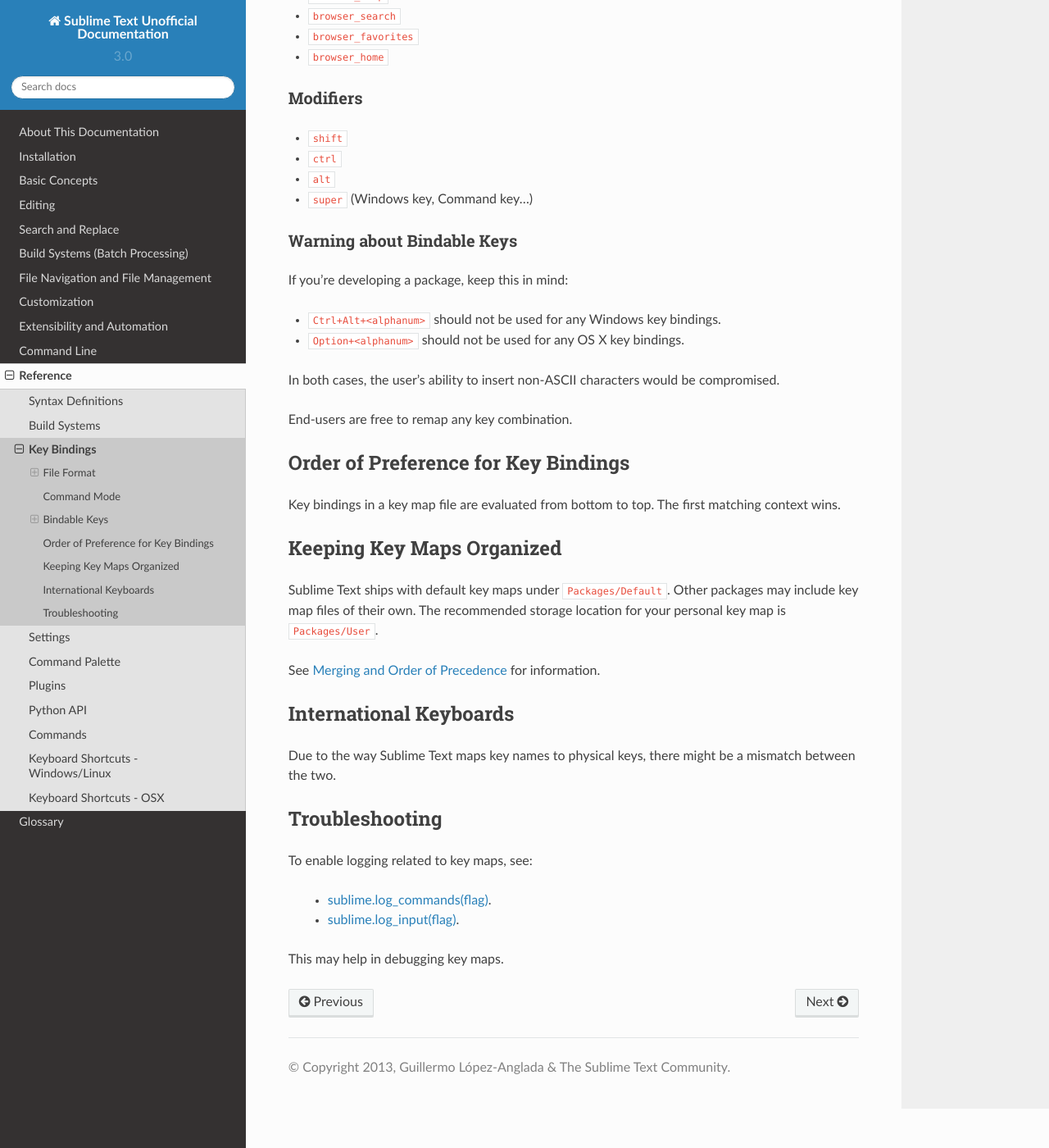
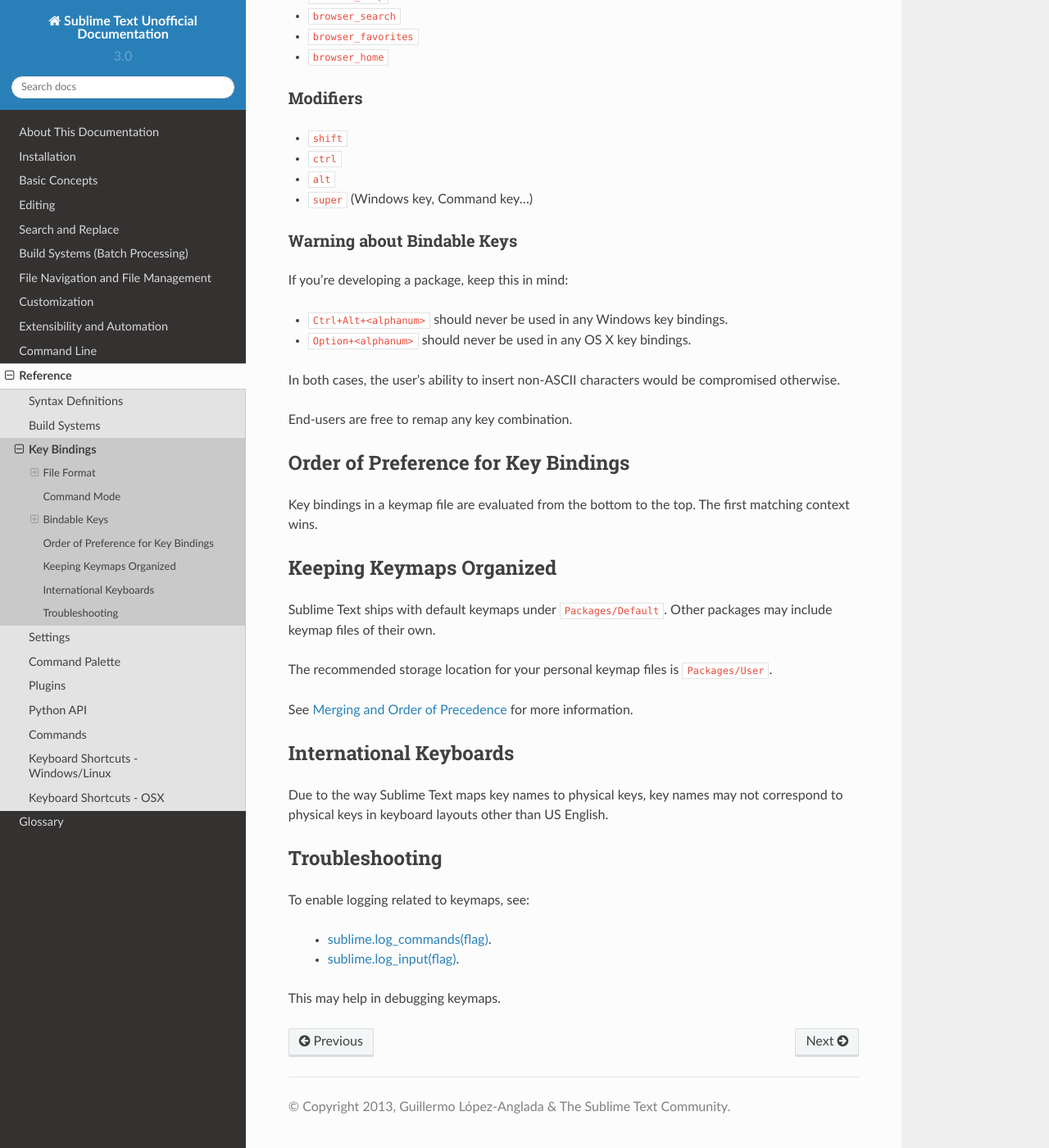
Before and after one commit to guillermooo/sublime-undocs, a Sphinx documentation site: the page built from source/reference/key_bindings.rst, in a window 1280 px wide and 1400 px high, scrolled down 4976 px. Shown: the whole window at 82% size. Built offline with Sphinx 7.4.7 and the Read the Docs theme 2.0.0, drawn with Linux system fonts in a browser that asks for light colours; some of the changed text lies outside the part shown.

Commit message:
edit keybindings topics

```diff
--- a/source/reference/key_bindings.rst
+++ b/source/reference/key_bindings.rst
@@ -10,38 +10,39 @@
 
 Key bindings are stored in ``.sublime-keymap`` files
 and defined in JSON.
-Key map files may be located anywhere in a package.
+Keymap files may be located anywhere in a package.
 
 
-Naming Key Map Files
+Naming Keymap Files
 --------------------
 
-Each platform can optionally have its own key map:
+Any keymap named ``Default.sublime-keymap``
+will always be applied in all platforms.
+
+Additionally, each platform
+can optionally have its own keymap:
 
 * ``Default (Windows).sublime-keymap``
 * ``Default (OSX).sublime-keymap``
 * ``Default (Linux).sublime-keymap``
 
-To have the key map applied in all platforms,
-name the file ``Default.sublime-keymap``.
-
-Sublime Text will ignore any ``.sublime-keymap``
+Sublime Text will ignore any ``.sublime-keymap`` file
 whose name doesn't follow the patterns just described.
 
 
 Structure of a Key Binding
 --------------------------
 
-Key maps are arrays of key bindings.
-This list presents all valid elements in a key binding.
+Keymaps are arrays of key bindings.
+These are all valid elements in a key binding:
 
 ``keys``
    An array of case-sensitive keys.
    Modifiers can be specified
    with the ``+`` sign.
-   Chords can be built
-   by adding elements to the array,
-   e.g. ``["ctrl+k","ctrl+j"]``.
+   You can build chords
+   by adding elements to the array
+   (for example, ``["ctrl+k","ctrl+j"]``).
    Ambiguous chords are resolved
    with a timeout.
 
@@ -51,17 +52,20 @@
 ``args``
    Dictionary of arguments
    to be passed to ``command``.
-   Keys must be the names
+   Keys must be names
    of parameters to ``command``.
 
 ``context``
    Array of conditions
    that determine a particular *context*.
    All conditions must evaluate to `true`
-   for the key binding to be active.
-   See :ref:`context-reference` below.
+   for the context to be active.
+   See :ref:`context-reference` below
+   for more information.
 
-Here's an example::
+Here's an example:
+
+.. code-block:: json
 
    { "keys": ["shift+enter"], "command": "insert_snippet", "args": {"contents": "\n\t$0\n"}, "context":
       [
@@ -74,18 +78,21 @@
 
 
 .. _context-reference:
+
 Structure of a Context
 ----------------------
 
 ``key``
-   Name of a context operand to query.
+   Name of the context
+   whose value you want to query.
 
 ``operator``
-   Type of test to perform against ``key``.
+   Type of test to perform against ``key``'s value.
    Defaults to ``equal``.
 
 ``operand``
-   The result of ``key`` is tested against this value.
+   The result returned by ``key``
+   is tested against this value.
 
 ``match_all``
    Requires the test to succeed
@@ -181,7 +188,10 @@
 to emulate Vim's modal behavior.
 
 Key bindings not intended for command mode
-should include a context like this::
+(generally, all of them)
+should include a context like this:
+
+.. code-block:: json
 
     {"key": "setting.command_mode", "operand": false}
 
@@ -195,10 +205,10 @@
 
 Keys in key bindings may be specified
 literally or by name.
-
-.. XXX: Check this
 If using a name doesn't work in your case,
 try a literal value.
+
+.. TODO: Check the above.
 
 Here's the list of all valid names:
 
@@ -282,13 +292,13 @@
 If you're developing a package,
 keep this in mind:
 
-* ``Ctrl+Alt+<alphanum>`` should not be used for any Windows key bindings.
-* ``Option+<alphanum>`` should not be used for any OS X key bindings.
+* ``Ctrl+Alt+<alphanum>`` should never be used in any Windows key bindings.
+* ``Option+<alphanum>`` should never be used in any OS X key bindings.
 
 In both cases,
 the user's ability
 to insert non-ASCII characters
-would be compromised.
+would be compromised otherwise.
 
 End-users are free to remap
 any key combination.
@@ -297,23 +307,24 @@
 Order of Preference for Key Bindings
 ************************************
 
-Key bindings in a key map file are evaluated
-from bottom to top.
+Key bindings in a keymap file are evaluated
+from the bottom to the top.
 The first matching context wins.
 
 
-Keeping Key Maps Organized
+Keeping Keymaps Organized
 **************************
 
-Sublime Text ships with default key maps
+Sublime Text ships with default keymaps
 under ``Packages/Default``.
 Other packages may include
-key map files of their own.
+keymap files of their own.
+
 The recommended storage location
-for your personal key map is ``Packages/User``.
+for your personal keymap files is ``Packages/User``.
 
 See :ref:`merging-and-order-of-precedence`
-for information.
+for more information.
 
 
 International Keyboards
@@ -321,20 +332,22 @@
 
 Due to the way Sublime Text
 maps key names to physical keys,
-there might be a mismatch between the two.
+key names may not correspond to
+physical keys in keyboard layouts
+other than US English.
 
 
 Troubleshooting
 ***************
 
 To enable logging
-related to key maps, see:
+related to keymaps, see:
 
    - `sublime.log_commands(flag)`_.
    - `sublime.log_input(flag)`_.
 
 This may help in
-debugging key maps.
+debugging keymaps.
 
 
 .. _sublime.log_commands(flag): http://www.sublimetext.com/docs/3/api_reference.html
```
Also changed, not shown: source/customization/key_bindings.rst (+9 -5 lines).
